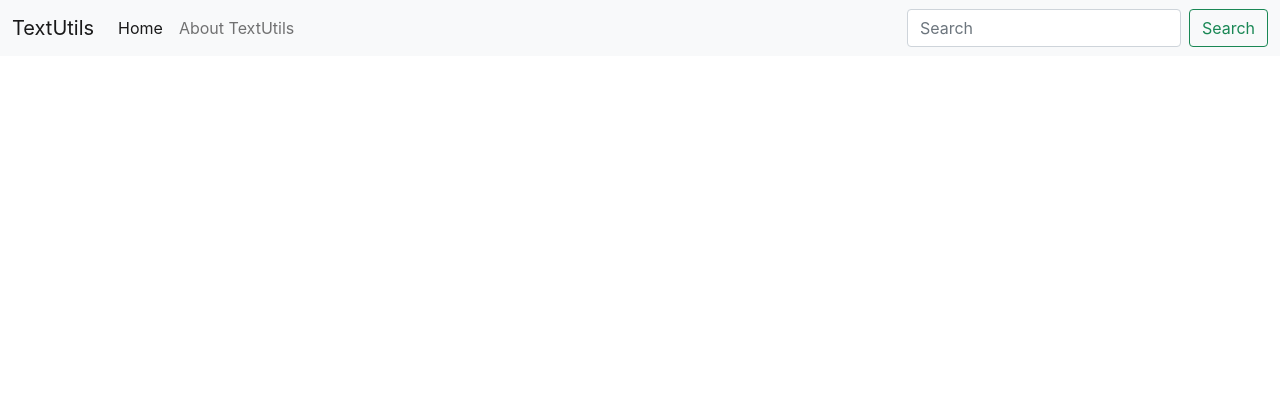
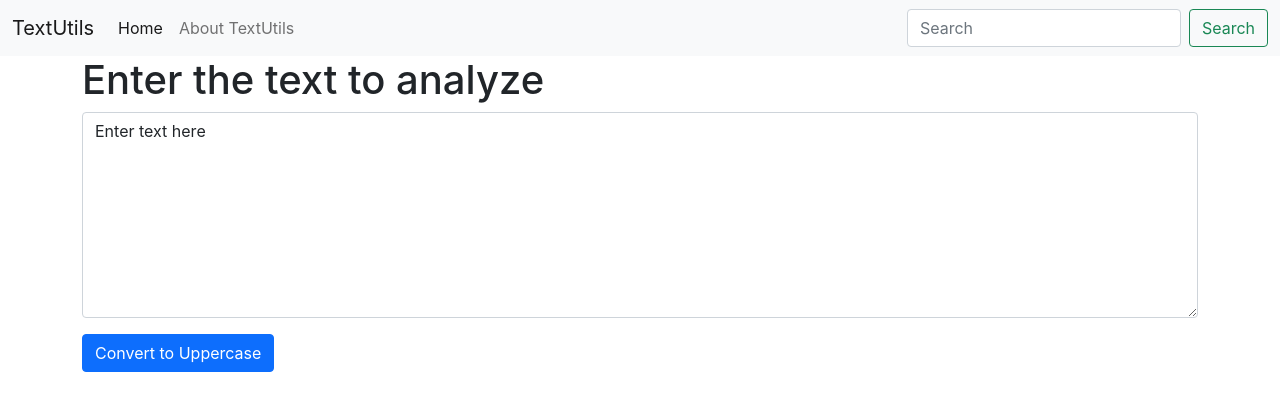
Before and after one commit to ayush23719/my-app, a React (Create React App) app: page / in a window 1280 px wide. Shown: the top 410 px of the page. Built offline with nearby package versions, Linux system fonts and the light colour scheme.

Commit message:
Uppercase

```diff
--- a/src/App.js
+++ b/src/App.js
@@ -1,10 +1,14 @@
 import logo from './logo.svg';
 import './App.css';
 import Navbar from './components/Navbar';
+import TextForm from './components/TextForm';
 function App() {
   return (
     <>
   <Navbar title = "TextUtils" aboutText="About TextUtils" />
+  <div className="container">
+  <TextForm heading = "Enter the text to analyze" />
+  </div>
   </>
   );
 }
--- a/src/components/Navbar.js
+++ b/src/components/Navbar.js
@@ -29,5 +29,10 @@
   )
 }
 
-Navbar.prototype = {title: PropTypes.string,
-aboutText: PropTypes.string}
+Navbar.prototype = {title: PropTypes.string.isRequired,
+aboutText: PropTypes.string.isRequired}
+
+Navbar.defaultProps = {
+  title: 'Set default title',
+  aboutText: 'Set about text'
+}
--- /dev/null
+++ b/src/components/TextForm.js
@@ -0,0 +1,23 @@
+import React,{useState} from 'react'
+
+export default function TextForm(props) {
+    const [text,setText] = useState('Enter text here');
+    const handleUpClick = ()=>{
+        console.log('Uppercase Clicked');
+        setText('You clicked handleUpClick');
+    }
+    const handleOnChange = (event)=>{
+        console.log('You clicked handleOnChange');
+        setText(event.target.value);
+    }
+
+  return (
+    <div>
+        <h1>{props.heading}</h1>
+  <div className="mb-3">
+    <textarea className="form-control" id="myBox" rows="8" value = {text} onChange = {handleOnChange}></textarea>
+  </div>
+  <button className="btn btn-primary" onClick = {handleUpClick}>Convert to Uppercase</button>
+  </div>
+  )
+}
```
